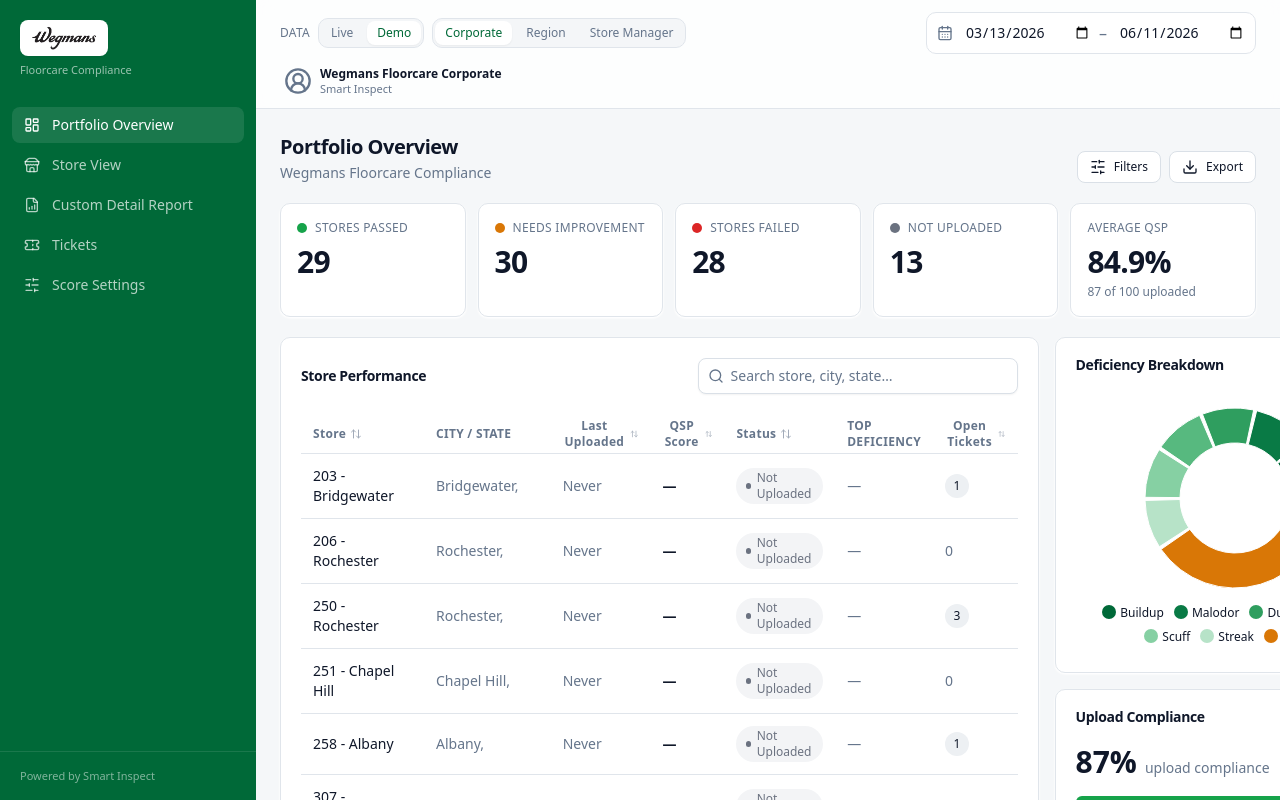
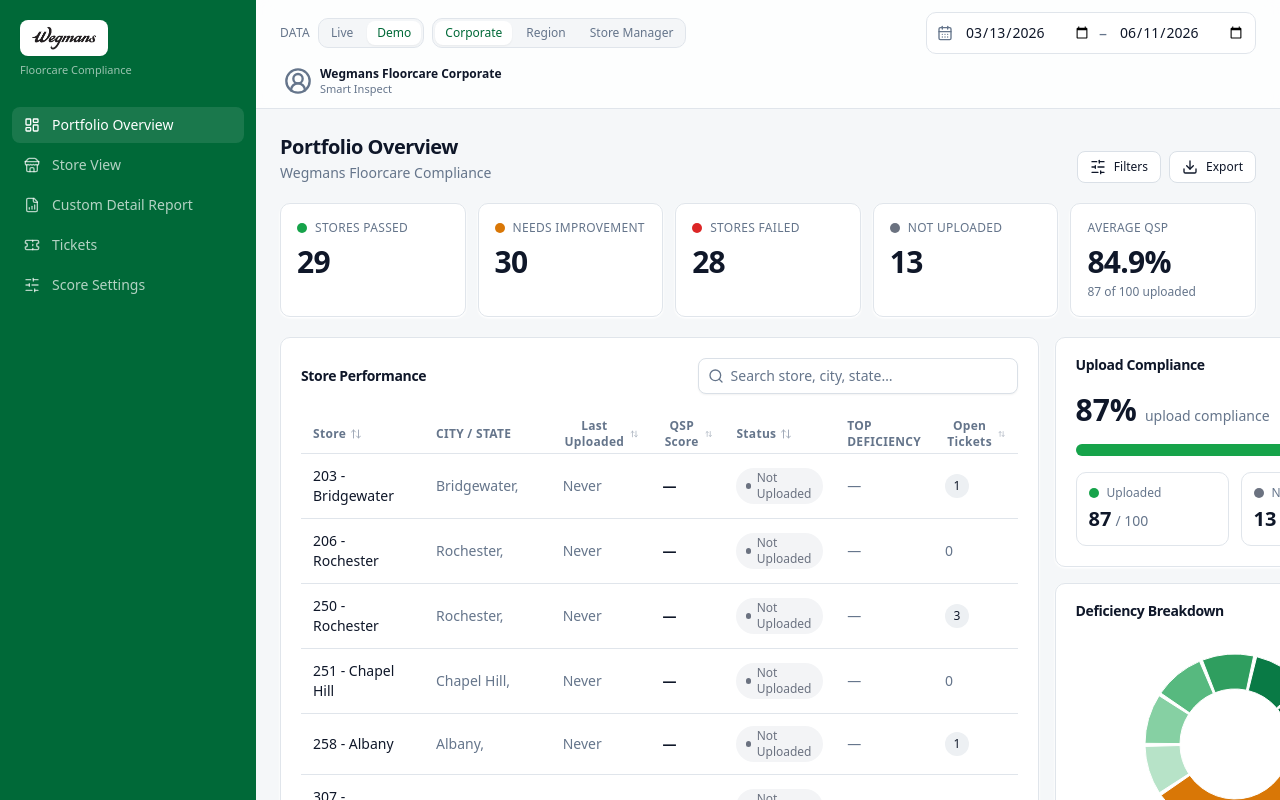
Before and after one commit to Stray26/Wegmans-floorcare-reporting, a React (Vite) app: page /portfolio in a window 1280 px wide. Shown: the top 800 px of the page. Built offline with nearby package versions, Linux system fonts and the light colour scheme.

Commit message:
Swap upload-compliance/deficiency order; sidebar full document height

```diff
--- a/src/components/layout/PageShell.tsx
+++ b/src/components/layout/PageShell.tsx
@@ -4,7 +4,7 @@
 
 export function PageShell() {
   return (
-    <div className="flex h-full min-h-screen bg-background">
+    <div className="flex min-h-screen bg-background">
       <Sidebar />
       <div className="flex min-w-0 flex-1 flex-col">
         <TopBar />
--- a/src/pages/PortfolioOverview.tsx
+++ b/src/pages/PortfolioOverview.tsx
@@ -184,18 +184,18 @@
         <div className="space-y-4">
           <Card>
             <CardHeader>
+              <CardTitle>Upload Compliance</CardTitle>
+            </CardHeader>
+            <CardContent>
+              <UploadComplianceChart portfolio={portfolio} />
+            </CardContent>
+          </Card>
+          <Card>
+            <CardHeader>
               <CardTitle>Deficiency Breakdown</CardTitle>
             </CardHeader>
             <CardContent>
               <DeficiencyBreakdownChart deficiencies={portfolio.topDeficiencies} />
-            </CardContent>
-          </Card>
-          <Card>
-            <CardHeader>
-              <CardTitle>Upload Compliance</CardTitle>
-            </CardHeader>
-            <CardContent>
-              <UploadComplianceChart portfolio={portfolio} />
             </CardContent>
           </Card>
         </div>
```
